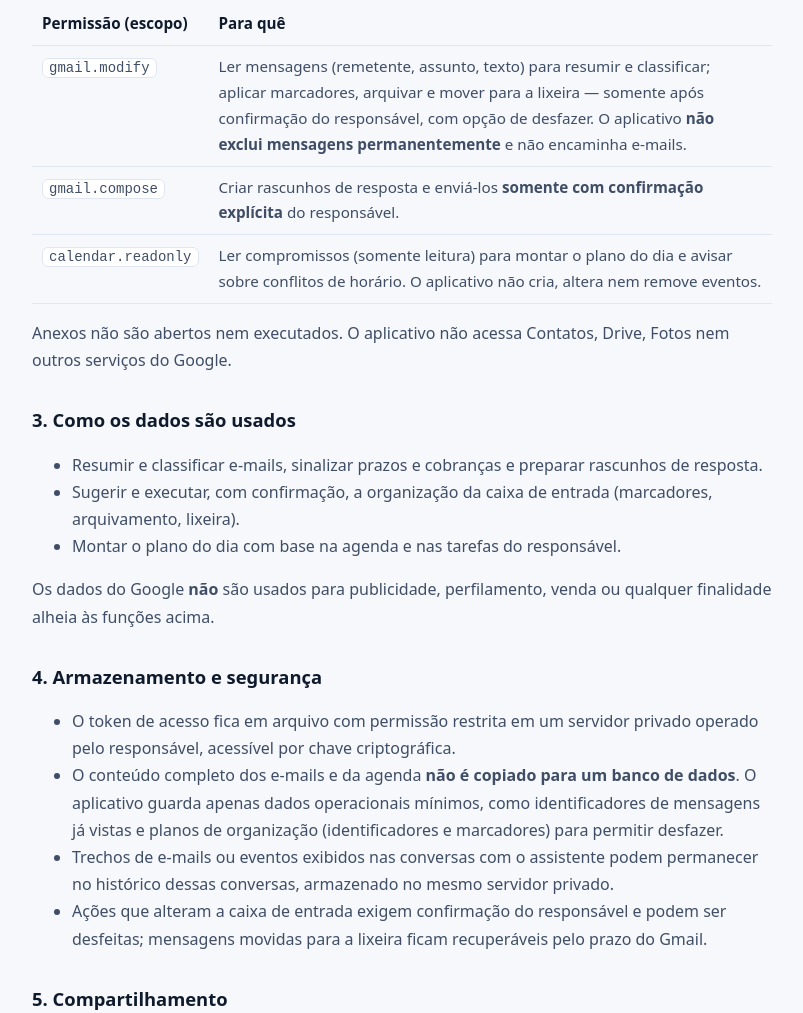
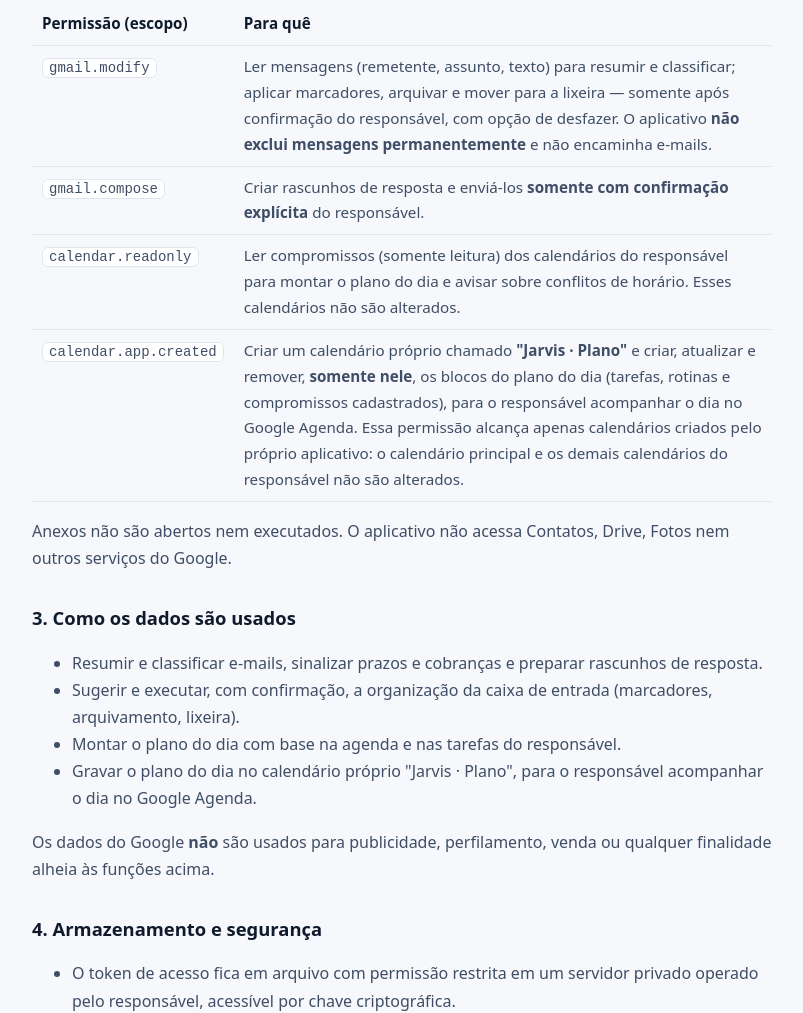
Before and after one commit to Csvaz/jarvis-site, a plain HTML site: page privacidade.html in a window 1280 px wide. Shown: the part 628-1641 px from the top of the page, without its empty margins (238-1041 px from the left). Drawn offline with Linux system fonts and the light colour scheme.

Commit message:
Política: descreve a permissão calendar.app.created e o calendário Jarvis · Plano

```diff
--- a/privacidade.html
+++ b/privacidade.html
@@ -43,7 +43,8 @@
     <tr><th>Permissão (escopo)</th><th>Para quê</th></tr>
     <tr><td><code>gmail.modify</code></td><td>Ler mensagens (remetente, assunto, texto) para resumir e classificar; aplicar marcadores, arquivar e mover para a lixeira — somente após confirmação do responsável, com opção de desfazer. O aplicativo <strong>não exclui mensagens permanentemente</strong> e não encaminha e-mails.</td></tr>
     <tr><td><code>gmail.compose</code></td><td>Criar rascunhos de resposta e enviá-los <strong>somente com confirmação explícita</strong> do responsável.</td></tr>
-    <tr><td><code>calendar.readonly</code></td><td>Ler compromissos (somente leitura) para montar o plano do dia e avisar sobre conflitos de horário. O aplicativo não cria, altera nem remove eventos.</td></tr>
+    <tr><td><code>calendar.readonly</code></td><td>Ler compromissos (somente leitura) dos calendários do responsável para montar o plano do dia e avisar sobre conflitos de horário. Esses calendários não são alterados.</td></tr>
+    <tr><td><code>calendar.app.created</code></td><td>Criar um calendário próprio chamado <strong>"Jarvis · Plano"</strong> e criar, atualizar e remover, <strong>somente nele</strong>, os blocos do plano do dia (tarefas, rotinas e compromissos cadastrados), para o responsável acompanhar o dia no Google Agenda. Essa permissão alcança apenas calendários criados pelo próprio aplicativo: o calendário principal e os demais calendários do responsável não são alterados.</td></tr>
   </table>
   <p>Anexos não são abertos nem executados. O aplicativo não acessa Contatos, Drive, Fotos nem outros serviços do Google.</p>
 
@@ -52,6 +53,7 @@
     <li>Resumir e classificar e-mails, sinalizar prazos e cobranças e preparar rascunhos de resposta.</li>
     <li>Sugerir e executar, com confirmação, a organização da caixa de entrada (marcadores, arquivamento, lixeira).</li>
     <li>Montar o plano do dia com base na agenda e nas tarefas do responsável.</li>
+    <li>Gravar o plano do dia no calendário próprio "Jarvis · Plano", para o responsável acompanhar o dia no Google Agenda.</li>
   </ul>
   <p>Os dados do Google <strong>não</strong> são usados para publicidade, perfilamento, venda ou qualquer finalidade alheia às funções acima.</p>
 
```
Also changed, not shown: index.html (+1 -1 lines).
